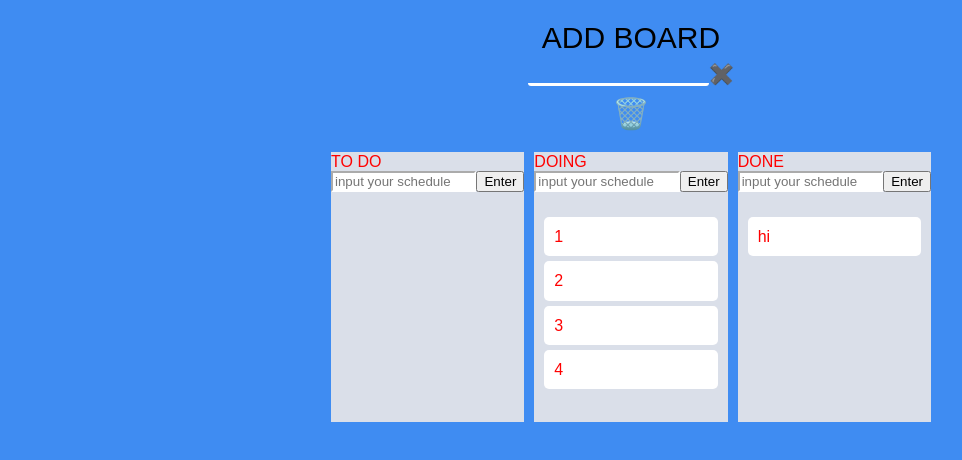
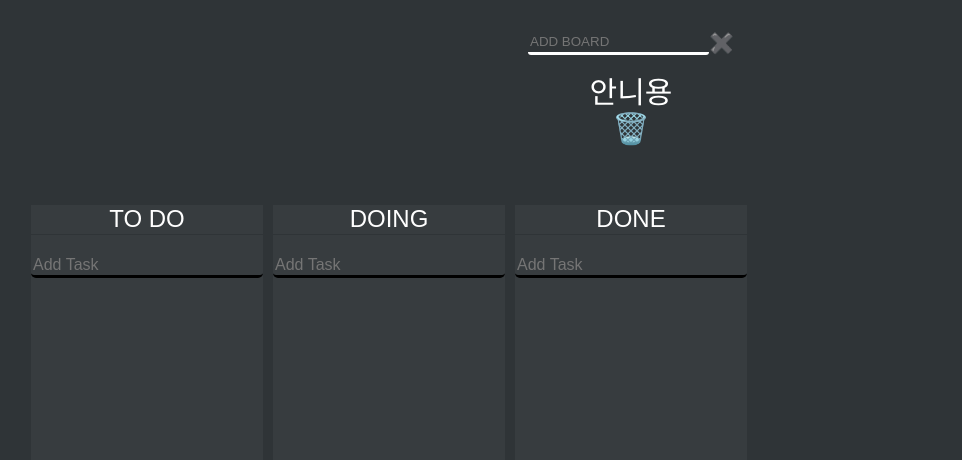
Before and after one commit to Ukheon/React, a React (Create React App) app in the folder trello/: page / in a window 1280 px wide. Shown: the top 460 px of the page, without its empty margins (9-971 px from the left). Built offline with nearby package versions, Linux system fonts and the light colour scheme.

Commit message:
master push. Delete, 리스트 옮기는 영역만 추가하면 될듯

```diff
--- a/trello/src/App.tsx
+++ b/trello/src/App.tsx
@@ -6,23 +6,7 @@ import styled from "styled-components";
 import DraggableCard from "./Draggable";
 import DraggableBoard from "./Board";
 import Board from "./Board";
-
-const Wrapper = styled.div`
-    display: flex;
-    max-width: 600px;
-    width: 100%;
-    margin: 0 auto;
-    justify-content: center;
-    align-items: center;
-    /* height: 100vh; */
-`;
-
-const Boards = styled.div`
-    display: grid;
-    grid-template-columns: repeat(3, 3fr);
-    width: 100%;
-    gap: 10px;
-`;
+import { findIdx } from "./Board";
 
 export const saveData = (toDo: IToDoState) => {
     localStorage.setItem("data", JSON.stringify(toDo));
@@ -31,26 +15,44 @@ export const saveData = (toDo: IToDoState) => {
 export const getData = () => {
     return JSON.parse(localStorage.getItem("data") as any);
 };
+const Wrapper = styled.div`
+    display: flex;
+    max-width: 1200px;
+    width: 100%;
+    margin: 0 auto;
+    margin-bottom: 10px;
+    justify-content: center;
+    align-items: center;
+    margin-top: 30px;
+`;
+
+const Boards = styled.div`
+    display: grid;
+    grid-template-columns: repeat(5, 1fr);
+    width: 100%;
+    gap: 10px;
+`;
 
 const AddBoard = styled.div`
+    margin-top: 30px;
     > div:last-child {
         display: flex;
         justify-content: center;
         align-items: center;
         > input {
+            color: white;
             height: 20px;
             border: none;
             background-color: transparent;
-            /* opacity: 0.7; */
+
             border-bottom: 3px solid white;
             border-radius: 3px;
             &:focus {
                 outline: none;
-                /* border: none; */
+                border-color: ${(props) => props.theme.accentColor};
             }
         }
         > span {
-            /* height: 20px; */
             font-size: 20px;
         }
         margin-top: 5px;
@@ -60,42 +62,21 @@ const AddBoard = styled.div`
 
 const DeleteToDo = styled.div`
     width: 550px;
-    /* max-width: 530px; */
     margin: 20px auto;
     display: flex;
     justify-content: center;
     align-items: center;
     font-size: 30px;
-    /* height: 10px; */
+
     div:first-child {
         align-items: center;
         text-align: center;
     }
 `;
 
-const DropableArea = styled.div`
-    width: 600px;
-    height: 500px;
-    margin: 0 auto;
-    background-color: white;
-    display: flex;
-    justify-content: space-between;
-`;
-
-const SubDropableArea = styled.div`
+const DeleteSpace = styled.div`
     width: 100%;
-    height: 400px;
-    color: red;
-`;
-
-const DragableArea = styled.div`
-    width: 45%;
-    height: 400px;
-    gap: 10px;
-    background-color: gray;
-`;
-const SubDraggableArea = styled.div`
-    background-color: blue;
+    height: 100px;
 `;
 
 function App() {
@@ -111,34 +92,40 @@ function App() {
     }, []);
 
     const onDragEnd = ({ type, destination, source }: DropResult) => {
-        // console.log(destination, source, type);
-        console.log(destination, "목적지");
-        console.log(source, "이벤트 발생지점");
-        // console.log(event);
+        console.log(destination, source);
         if (!destination) return;
         if (type === "DEFAULT") {
+            if (destination.droppableId === source.droppableId) {
                 setToDo((allData) => {
-                let removeIdx: number;
-                for (let i: number = 0; i < allData.length; i++) {
-                    if (allData[i].name === source.droppableId) removeIdx = i;
-                }
+                    let idx: number = findIdx(allData, destination.droppableId);
+                    const copy = [...allData];
+                    const item = [...allData[idx].item];
+                    const temp = { ...item[source.index] };
+                    item.splice(source.index, 1);
+                    item.splice(destination.index, 0, temp);
+                    const copyTodo = {
+                        id: copy[idx].id,
+                        name: copy[idx].name,
+                        item: item,
+                    };
+                    copy.splice(idx, 1);
+                    copy.splice(idx, 0, copyTodo);
+                    return [...copy];
+                });
+            } else {
+                setToDo((allData) => {
+                    let removeIdx: number = findIdx(allData, source.droppableId);
                     const copy = allData.map((data, index) => {
-                    console.log("data", data);
-                    // 지울꺼임
                         if (data.name === source.droppableId) {
                             const temp = [...data.item];
-
                             temp.splice(source.index, 1);
                             const res = {
                                 id: data.id,
                                 name: data.name,
                                 item: [...temp],
                             };
-                        console.log(data, "data");
-                        console.log(res, "res");
                             return res;
                         }
-                    // 넣을곳
                         if (data.name === destination.droppableId) {
                             const temp = [...data.item];
                             temp.splice(destination.index, 0, allData[removeIdx].item[source.index]);
@@ -151,9 +138,9 @@ function App() {
                         }
                         return data;
                     });
-
                     return copy;
                 });
+            }
         } else {
             setToDo((data) => {
                 const copy = [...data];
@@ -166,11 +153,17 @@ function App() {
     };
     const addBoard = (data: any) => {
         if (value.length <= 0) return;
-        const str = value;
+        if (
+            toDo.findIndex((data) => {
+                return data.name === value;
+            }) >= 0
+        ) {
+            return;
+        }
         const res = [
             ...toDo,
             {
-                id: Date.now(),
+                id: toDo.length,
                 name: value,
                 item: [],
             },
@@ -181,44 +174,46 @@ function App() {
     const onChange = (event: React.FormEvent<HTMLInputElement>) => {
         setValue(event.currentTarget.value);
     };
-
     return (
+        <>
             <DragDropContext onDragEnd={onDragEnd}>
+                <AddBoard>
+                    <div>
+                        <input type="text" placeholder="ADD BOARD" onChange={onChange} value={value}></input>
+                        <span onClick={addBoard}>✖️</span>
+                    </div>
+                </AddBoard>
                 <DeleteToDo>
-                <Droppable droppableId="0">
+                    <Droppable droppableId="0" type="delete">
                         {(magic) => (
-                        <div ref={magic.innerRef}>
+                            <DeleteSpace ref={magic.innerRef} {...magic.droppableProps}>
+                                안니용
                                 <Draggable draggableId="0" index={0}>
                                     {(hole) => (
                                         <>
-                                        <AddBoard>
-                                            <div>ADD BOARD</div>
-                                            <div>
-                                                <input type="text" onChange={onChange} value={value}></input>
-                                                <span onClick={addBoard}>✖️</span>
-                                            </div>
-                                        </AddBoard>
                                             <div ref={hole.innerRef} {...hole.dragHandleProps}>
                                                 🗑️
                                             </div>
                                         </>
                                     )}
                                 </Draggable>
-                            {/* {magic.placeholder} */}
-                        </div>
+                                {/* <div>🗑️</div> */}
+                                {magic.placeholder}
+                            </DeleteSpace>
                         )}
                     </Droppable>
                 </DeleteToDo>
                 <Wrapper>
                     <Boards>
                         {toDo.map((data, index) => (
-                        // toDos = [ { id, text}] 를 주는중.
                             <Board key={data.name} id={data.id} index={index} toDos={data.item} boardId={data.name} />
                         ))}
                     </Boards>
                 </Wrapper>
             </DragDropContext>
+        </>
     );
 }
 
+const Main = styled.div``;
 export default App;
--- a/trello/src/Atoms.tsx
+++ b/trello/src/Atoms.tsx
@@ -31,34 +31,12 @@ export const toDoState = atom<IToDoState[]>({
         {
             id: 1,
             name: "DOING",
-            item: [
-                {
-                    id: 1,
-                    text: "1",
-                },
-                {
-                    id: 2,
-                    text: "2",
-                },
-                {
-                    id: 3,
-                    text: "3",
-                },
-                {
-                    id: 4,
-                    text: "4",
-                },
-            ],
+            item: [],
         },
         {
             id: 2,
             name: "DONE",
-            item: [
-                {
-                    id: 2,
-                    text: "hi",
-                },
-            ],
+            item: [],
         },
     ],
 });
--- a/trello/src/Board.tsx
+++ b/trello/src/Board.tsx
@@ -3,9 +3,10 @@ import { useForm } from "react-hook-form";
 import styled from "styled-components";
 import DragabbleCard from "./Draggable";
 import { useRecoilState, useSetRecoilState } from "recoil";
-import { IToDo, toDoState, toDoChange } from "./Atoms";
+import { IToDo, toDoState, toDoChange, IToDoState } from "./Atoms";
 import { useRef } from "react";
 import { saveData } from "./App";
+import { isPropertySignature } from "typescript";
 
 interface IDropable {
     isDraggingOver: boolean;
@@ -15,7 +16,6 @@ interface IDropable {
 const Wrapper = styled.div<IDropable>`
     padding: 5px 10px;
     margin-top: 20px;
-
     background-color: ${(props) =>
         props.isDraggingOver ? "pink" : props.draggingFromThisWith ? "#caccd0" : props.theme.bdColor};
     cursor: ${(props) => (props.isDraggingOver ? "grab" : "pointer")};
@@ -24,23 +24,6 @@ const Wrapper = styled.div<IDropable>`
     justify-content: center;
     flex-grow: 1;
     transition: background-color 0.3s ease-in;
-`;
-
-const Main = styled.div`
-    width: 100%;
-    background-color: ${(props) => props.theme.bdColor};
-    > div:first-child {
-        width: 100%;
-        text-align: center;
-        font-weight: bold;
-        padding: 10px 0;
-        border-bottom: 3px outset gray;
-        border-image: linear-gradient(to right, #8b8bec, #8acef0);
-        border-image-slice: 1;
-    }
-    display: flex;
-    flex-direction: column;
-    position: relative;
 `;
 
 interface IBoardProps {
@@ -55,11 +38,19 @@ const Form = styled.form`
     display: flex;
     position: relative;
     > input {
+        color: ${(props) => props.theme.textColor};
+        margin-top: 10px;
         width: 100%;
+        /* height: 30px; */
+        font-size: 16px;
         background-color: transparent;
-        border-bottom: 1px grid red;
-        border-color: white;
-        background-color: white;
+        border: none;
+        border-bottom: 3px solid black;
+        border-radius: 5px;
+        &:focus {
+            outline: none;
+            border-color: ${(props) => props.theme.accentColor};
+        }
     }
     > div {
         position: absolute;
@@ -80,10 +71,16 @@ const DeleteBoard = styled.span<{ flag: boolean }>`
     font-size: 30px;
 `;
 
-const MoveAble = styled.div`
+const MoveAble = styled.div<{ flag: boolean }>`
     width: 100%;
-    /* height: 100%; */
-    color: red;
+    height: 100%;
+    > div:first-child {
+        text-align: center;
+        font-size: 24px;
+        border-bottom: 1px solid ${(props) => props.theme.bgColor};
+        background-color: ${(props) => (props.flag ? props.theme.accentColor : "transparents")};
+        margin-bottom: 10px;
+    }
     background-color: ${(props) => props.theme.bdColor};
 `;
 
@@ -91,60 +88,38 @@ interface IUseForm {
     [toDo: string]: string;
 }
 
+export const findIdx = (toDo: IToDoState[], name: string) => {
+    let idx: number = 0;
+    for (let i = 0; i < toDo.length; i++) {
+        if (toDo[i].name === name) {
+            idx = i;
+            break;
+        }
+    }
+    return idx;
+};
+
 function Board({ toDos, boardId, index, id }: IBoardProps) {
     const { register, setValue, handleSubmit } = useForm<IUseForm>();
     const [toDo, setTodo] = useRecoilState(toDoState);
     const changeToDo = useSetRecoilState(toDoChange);
     const onValue = (data: IUseForm) => {
-        const test = [
-            {
-                id: 1,
-                str: "a",
-                item: [
-                    {
-                        id: 1,
-                        tem: "aa",
-                    },
-                ],
-            },
-            {
-                id: 2,
-                str: "b",
-                item: [
-                    {
-                        id: 2,
-                        tem: "bb",
-                    },
-                ],
-            },
-            {
-                id: 3,
-                str: "d",
-                item: [
-                    {
-                        id: 3,
-                        tem: "cc",
-                    },
-                ],
-            },
-        ];
-        console.log(test, "dd???????");
-
+        let idx: number = findIdx(toDo, boardId);
         setTodo((toDo) => {
-            const copy = toDo.map((toDo) => {
-                // console.log(toDo, "map");
-                if (toDo.name === boardId) {
-                    let res = { ...toDo };
-                    res.item.unshift({
-                        id: Date.now(),
-                        text: data[boardId],
-                    });
-                    return res;
-                }
-                return toDo;
+            let copy = [...toDo];
+            const temp = [...toDo[idx].item];
+            temp.unshift({
+                id: Date.now(),
+                text: data[boardId],
             });
-
-            return toDo;
+            const copytest = {
+                id: toDo[idx].id,
+                name: toDo[idx].name,
+                item: temp,
+            };
+            copy.splice(idx, 1);
+            copy.splice(idx, 0, copytest);
+            return copy;
         });
         setValue(boardId, "");
     };
@@ -157,25 +132,24 @@ function Board({ toDos, boardId, index, id }: IBoardProps) {
 
     return (
         <>
-            {/* <Main> */}
-            <Droppable droppableId={boardId} direction="horizontal" type="parentBoard">
-                {(provider) => (
-                    <div ref={provider.innerRef}>
+            <Droppable droppableId={boardId} type="parentBoard">
+                {(provider, snapshot) => (
+                    <Check ref={provider.innerRef}>
                         <Draggable key={boardId} draggableId={boardId} index={index}>
-                            {(provider) => (
+                            {(provider, snapshot) => (
                                 <MoveAble
+                                    flag={snapshot.isDragging}
                                     ref={provider.innerRef}
-                                    {...provider.dragHandleProps}
                                     {...provider.draggableProps}
                                 >
-                                    <div>{boardId}</div>
+                                    <div {...provider.dragHandleProps}>{boardId}</div>
                                     <Form onSubmit={handleSubmit(onValue)}>
                                         <input
                                             type="text"
-                                            placeholder={"input your schedule"}
+                                            placeholder={"Add Task"}
                                             {...register(boardId, { required: "hi" })}
                                         ></input>
-                                        <button>Enter</button>
+                                        {/* <button>Enter</button> */}
                                     </Form>
                                     <Droppable droppableId={boardId}>
                                         {(magic, snapshot) => (
@@ -185,104 +159,30 @@ function Board({ toDos, boardId, index, id }: IBoardProps) {
                                                 ref={magic.innerRef}
                                                 {...magic.droppableProps}
                                             >
-                                                {toDos.length > 0
-                                                    ? toDos.map((toDo, index) => (
-                                                          <DragabbleCard
-                                                              key={toDo.id!}
-                                                              boardId={toDo.id!}
-                                                              index={index}
-                                                              toDo={toDo.text!}
-                                                          />
-                                                      ))
-                                                    : ""}
-                                                {magic.placeholder}
+                                                {toDos.map((toDo, index) => (
+                                                    <DragabbleCard
+                                                        key={toDo.id!}
+                                                        boardId={toDo.id!}
+                                                        index={index}
+                                                        toDo={toDo.text!}
+                                                    />
+                                                ))}
                                             </Wrapper>
                                         )}
                                     </Droppable>
                                 </MoveAble>
                             )}
                         </Draggable>
-                    </div>
+                        {provider.placeholder}
+                    </Check>
                 )}
             </Droppable>
-            {/* <div>{boardId}</div>
-                <Form onSubmit={handleSubmit(onValue)}>
-                    <input
-                        type="text"
-                        placeholder={"input your schedule"}
-                        {...register(boardId, { required: "hi" })}
-                    ></input>
-                    <button>Enter</button>
-                </Form>
-                <Droppable droppableId={boardId}>
-                    {(magic, snapshot) => (
-                        <Wrapper
-                            isDraggingOver={snapshot.isDraggingOver}
-                            draggingFromThisWith={Boolean(snapshot.draggingFromThisWith)}
-                            ref={magic.innerRef}
-                            {...magic.droppableProps}
-                        >
-                            {toDos.map((toDo, index) => (
-                                <DragabbleCard key={toDo.id} boardId={toDo.id} index={index} toDo={toDo.text} />
-                            ))}
-                            {magic.placeholder}
-                        </Wrapper>
-                    )}
-                </Droppable> */}
-            {/* </Main> */}
-            {/* <Droppable droppableId={boardId}>
-                {(magic, snapshot) => (
-                    <> */}
-            {/* <MoveAble {...magic.droppableProps} ref={magic.innerRef}>
-                                <Draggable draggableId={boardId} index={index}>
-                                    {(dragProvider) => (
-                                        <>
-                                            <div ref={dragProvider.innerRef} {...dragProvider.draggableProps}>
-                                                {boardId}
-                                            </div>
-                                            <DeleteBoard
-                                                onClick={deleteBoard}
-                                                flag={boardId === "TO DO" || boardId === "DONE" || boardId === "DOING"}
-                                            >
-                                                🔥
-                                            </DeleteBoard>
-                                            <Form onSubmit={handleSubmit(onValue)}>
-                                                <input
-                                                    type="text"
-                                                    placeholder={"input your schedule"}
-                                                    {...register(boardId, { required: "hi" })}
-                                                ></input>
-                                                <div onClick={handleSubmit(onValue)}>✖️</div>
-                                                <button>Enter</button>
-                                            </Form>
-                                            <Droppable droppableId={boardId + index}>
-                                                {(dropProvider, snapshot) => (
-                                                    <Wrapper
-                                                        isDraggingOver={snapshot.isDraggingOver}
-                                                        draggingFromThisWith={Boolean(snapshot.draggingFromThisWith)}
-                                                        ref={dropProvider.innerRef}
-                                                        {...dropProvider.droppableProps}
-                                                    >
-                                                        {toDos.map((toDo, index) => (
-                                                            <DragabbleCard
-                                                                key={toDo.id}
-                                                                boardId={toDo.id}
-                                                                index={index}
-                                                                toDo={toDo.text}
-                                                            />
-                                                        ))}
-                                                        {dropProvider.placeholder}
-                                                    </Wrapper>
-                                                )}
-                                            </Droppable>
-                                        </>
-                                    )}
-                                </Draggable>
-                            </MoveAble> */}
-            {/* </>
-                )}
-            </Droppable> */}
         </>
     );
 }
+
+const Check = styled.div`
+    /* background-color: red; */
+`;
+
 export default Board;
--- a/trello/src/Draggable.tsx
+++ b/trello/src/Draggable.tsx
@@ -4,6 +4,7 @@ import React from "react";
 import styled from "styled-components";
 import { useSetRecoilState } from "recoil";
 import { toDoState } from "./Atoms";
+import { reduceEachLeadingCommentRange } from "typescript";
 interface IDraggableCard {
     toDo: string;
     index: number;
--- a/trello/src/index.tsx
+++ b/trello/src/index.tsx
@@ -57,7 +57,7 @@ table {
 }
 body {
 	font-weight: 300;
-	color: black;
+	color: ${(props) => props.theme.textColor};
 	background-color: ${(props) => props.theme.bgColor};
 	font-family: 'Source Sans Pro', sans-serif;
 	line-height: 1.2;
--- a/trello/src/theme.ts
+++ b/trello/src/theme.ts
@@ -1,11 +1,11 @@
 import { DefaultTheme } from "styled-components";
 
 export const theme: DefaultTheme = {
-    textColor: "#f5f6fa",
+    textColor: "#ffffff",
     accentColor: "#9c88ff",
-    bgColor: "#3f8cf2",
-    bdColor: "#dadfe9",
-    cardColor: "white",
+    bgColor: "#2f3437",
+    bdColor: "#373c3f",
+    cardColor: "#3f4448",
 };
 
 export const cant: DefaultTheme = {
```
Lines whose indentation alone changed are shown as unchanged.
